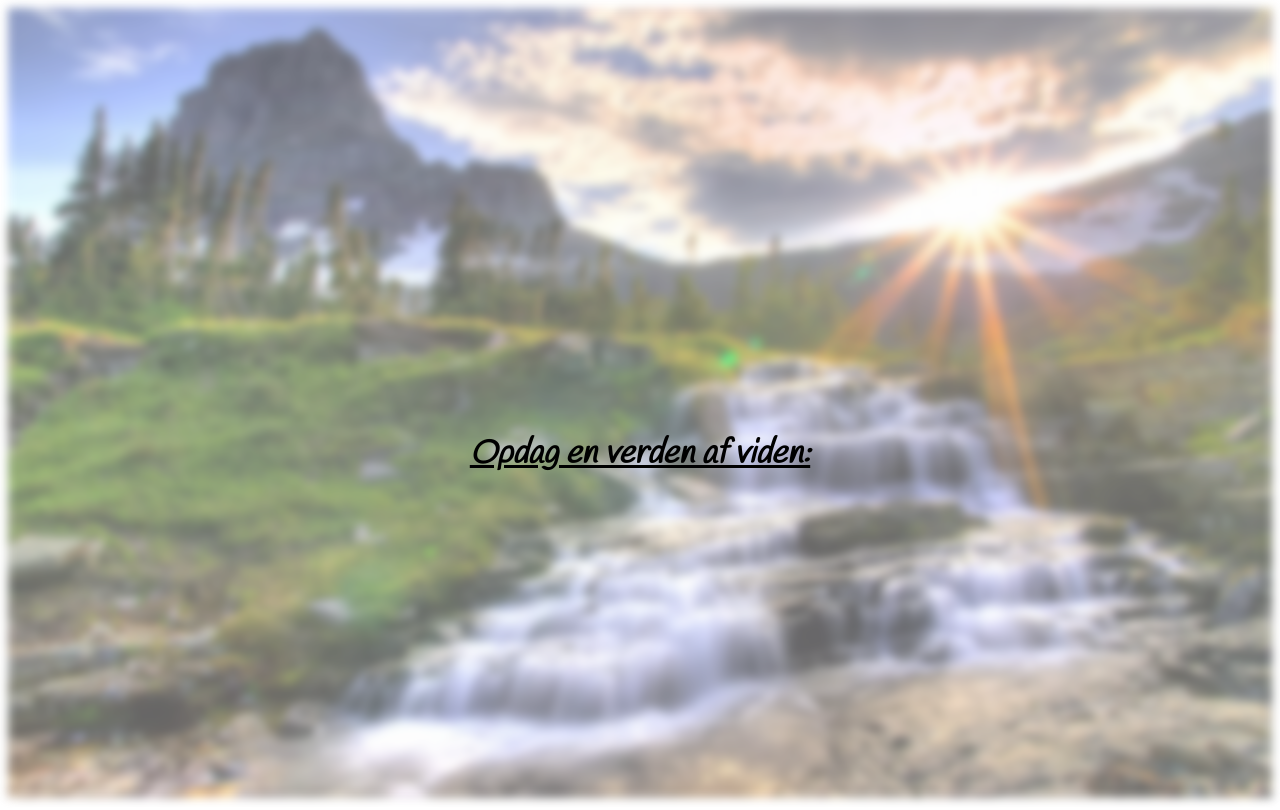
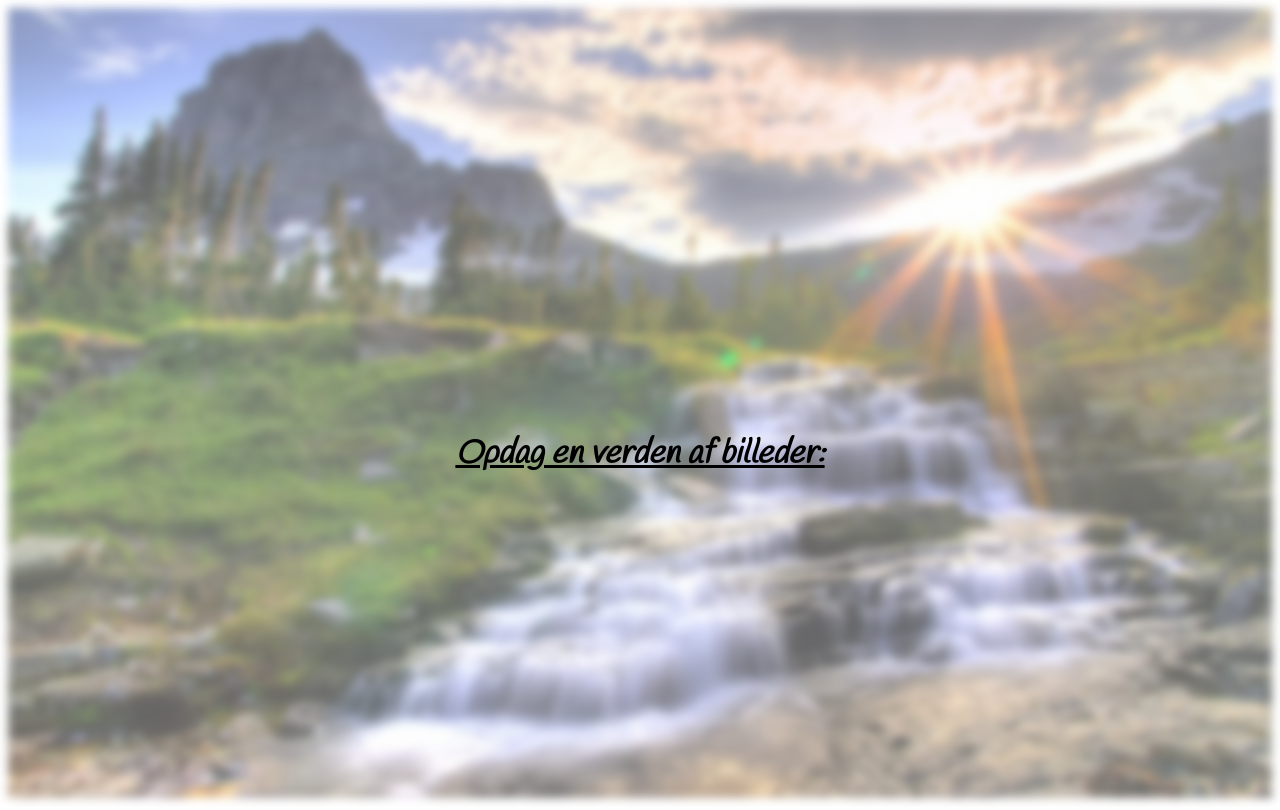
Before and after one commit to ismager78/ismager78.github.io, a plain HTML site: page index.html in a window 1280 px wide. Drawn offline with Linux system fonts and the light colour scheme.

Commit message:
Viden-->billeder

```diff
--- a/index.html
+++ b/index.html
@@ -44,7 +44,7 @@ img {
 
 <div class="container">
   <img src="images/Sunrise-Waterfall-4K-Wallpaper-1440x900.jpg" alt="Norway" width="100%" >
-  <div class="center"><a href="facts-indhold.html" target="_blank"><h2>Opdag en verden af viden:</h2></a></div>
+  <div class="center"><a href="facts-indhold.html" target="_blank"><h2>Opdag en verden af billeder:</h2></a></div>
 </div>
 
 </body>
```
